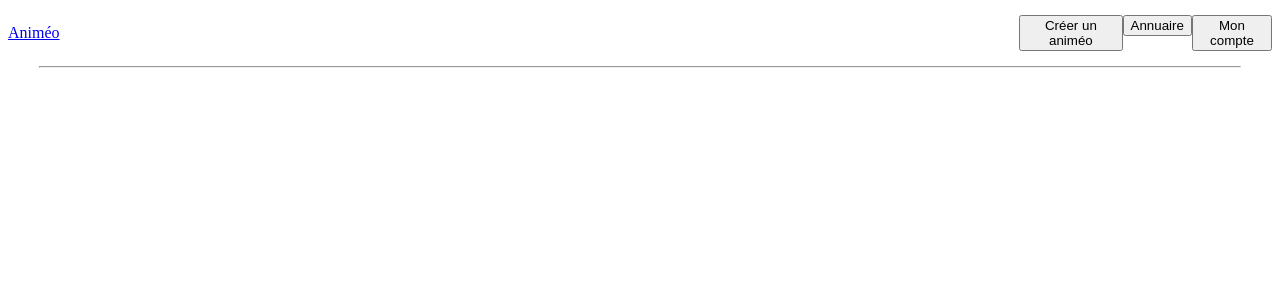
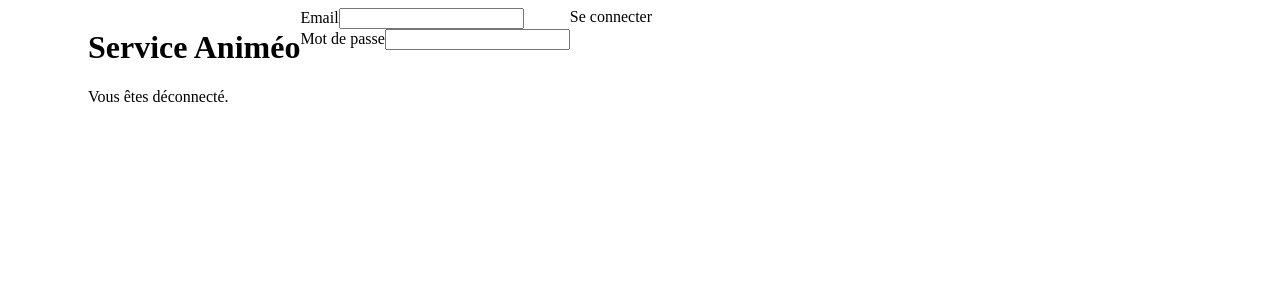
Before and after one commit to Reckyt/animeo, an Angular app: page /login in a window 1280 px wide. Before the commit this address led to /. Shown: the top 300 px of the page. Built offline with nearby package versions, Linux system fonts and the light colour scheme.

Commit message:
structure page de login*

```diff
--- a/src/app/app-routing.module.ts
+++ b/src/app/app-routing.module.ts
@@ -1,7 +1,14 @@
 import { NgModule } from '@angular/core';
 import { RouterModule, Routes } from '@angular/router';
+import { LoginComponent } from './login/login.component';
+import { AuthGuard } from './auth.guard';
+import { HeaderComponent } from './header/header.component';
 
-const routes: Routes = [];
+const routes: Routes = [
+  { path: 'login', component: LoginComponent},
+  { path: 'home',component: HeaderComponent ,canActivate: [AuthGuard]},
+  { path: '', redirectTo: 'login', pathMatch: 'full'}
+];
 
 @NgModule({
   imports: [RouterModule.forRoot(routes)],
--- a/src/app/app.component.html
+++ b/src/app/app.component.html
@@ -1 +1,3 @@
-<app-header></app-header>
+<!-- <app-header></app-header> -->
+<router-outlet></router-outlet>
+<!-- <app-login></app-login> -->
--- /dev/null
+++ b/src/app/auth.guard.ts
@@ -0,0 +1,24 @@
+import { Injectable } from '@angular/core';
+import { ActivatedRouteSnapshot, CanActivate, Router, RouterStateSnapshot, UrlTree } from '@angular/router';
+import { AuthService } from './auth.service';
+
+@Injectable({
+  providedIn: 'root'
+})
+export class AuthGuard implements CanActivate {
+
+  constructor(
+    private authService: AuthService,
+    private router: Router
+  ) {}
+
+  canActivate():boolean{
+    if(this.authService.isLoggedIn){
+      return true
+    }
+
+    this.router.navigate(['/login']);
+    return false;
+  }
+
+}
--- /dev/null
+++ b/src/app/auth.service.ts
@@ -0,0 +1,26 @@
+import { Injectable } from '@angular/core';
+import { delay, Observable, of, tap } from 'rxjs';
+
+@Injectable({
+  providedIn: 'root'
+})
+export class AuthService {
+
+  isLoggedIn: boolean = false;
+  redirectUrl: string;
+
+  login(email: string, password: string): Observable<boolean> {
+    const isLoggedIn =( email == 'service@topinvest.fr' && password == "animeo");
+    console.log('🏞🎆🏂 ~ AuthService ~ isLoggedIn => ', isLoggedIn);
+
+    return of(isLoggedIn).pipe(
+      delay(1000),
+      tap(isLoggedIn => this.isLoggedIn = isLoggedIn)
+    );
+  }
+
+  logout() {
+    console.log('🏞🎆🏂 ~ AuthService ~ this.isLoggedIn => ', this.isLoggedIn);
+    this.isLoggedIn = false;
+  }
+}
--- /dev/null
+++ b/src/app/login/login.component.html
@@ -0,0 +1,20 @@
+<div class='container-login'>
+      <div class="title-login">
+        <h1>Service Animéo</h1>
+        <p>{{message}}</p>
+      </div>
+        <form #loginForm="ngForm">
+          <div>
+                <label for="email">Email</label>
+                <input type="text" id="email" [(ngModel)]="email" name="email" required>
+          </div>
+          <div>
+                <label for="password">Mot de passe</label>
+                <input type="password" id="password"  [(ngModel)]="password" name="password" required>
+          </div>
+        </form>
+      <div class="card-action center">
+        <a (click)="login()" *ngIf="!auth.isLoggedIn">Se connecter</a>
+        <a (click)="logout()" *ngIf="auth.isLoggedIn">Se déconnecter</a>
+      </div>
+</div>
--- /dev/null
+++ b/src/app/login/login.component.scss
@@ -0,0 +1,9 @@
+.container-login{
+    display: flex;
+    .title-login{
+        margin-left: 5em;
+    }
+    .form-login{
+        display: flex;
+    }
+}
--- /dev/null
+++ b/src/app/login/login.component.ts
@@ -0,0 +1,54 @@
+import { Component, OnInit } from '@angular/core';
+import { Router } from '@angular/router';
+import { AuthService } from '../auth.service';
+
+@Component({
+  selector: 'app-login',
+  templateUrl: 'login.component.html',
+  styleUrls: ['login.component.scss']
+})
+export class LoginComponent implements OnInit {
+
+  message: string = ' Vous êtes déconnecté.';
+  email: string;
+  password: string;
+  auth: AuthService;
+
+  constructor(
+    private authService: AuthService,
+    private router: Router
+  ) { }
+
+  ngOnInit() {
+    this.auth = this.authService;
+  }
+
+  setMessage() {
+    if(this.auth.isLoggedIn){
+      this.message= 'Vous êtes connecté.'
+    } else {
+      this.message= 'Identifiant ou mot de passe incorrect.'
+    }
+  }
+
+  login() {
+    this.message = "Tentative de connexion en cours ..."
+    this.auth.login(this.email, this.password)
+    .subscribe((isLoggedIn: boolean) => {
+      this.setMessage();
+      console.log('🏞🎆🏂 ~ LoginComponent ~ isLoggedIn => ', isLoggedIn);
+      if(isLoggedIn){
+        this.router.navigate(['/home']);
+      }else{
+        this.password = '';
+        this.router.navigate(['login']);
+      }
+    })
+  }
+
+  logout() {
+    this.auth.logout();
+    this.message = 'Vous êtes déconnecté.'
+  }
+
+}
--- a/tsconfig.json
+++ b/tsconfig.json
@@ -6,6 +6,7 @@
     "outDir": "./dist/out-tsc",
     "forceConsistentCasingInFileNames": true,
     "strict": true,
+    "strictPropertyInitialization": false,
     "noImplicitOverride": true,
     "noPropertyAccessFromIndexSignature": true,
     "noImplicitReturns": true,
```
Also changed, not shown: src/app/app.module.ts (+6 -2 lines), src/app/component/button/button.component.css (renamed from src/app/button/button.component.css), src/app/component/button/button.component.html (renamed from src/app/button/button.component.html), src/app/component/button/button.component.ts (renamed from src/app/button/button.component.ts).
